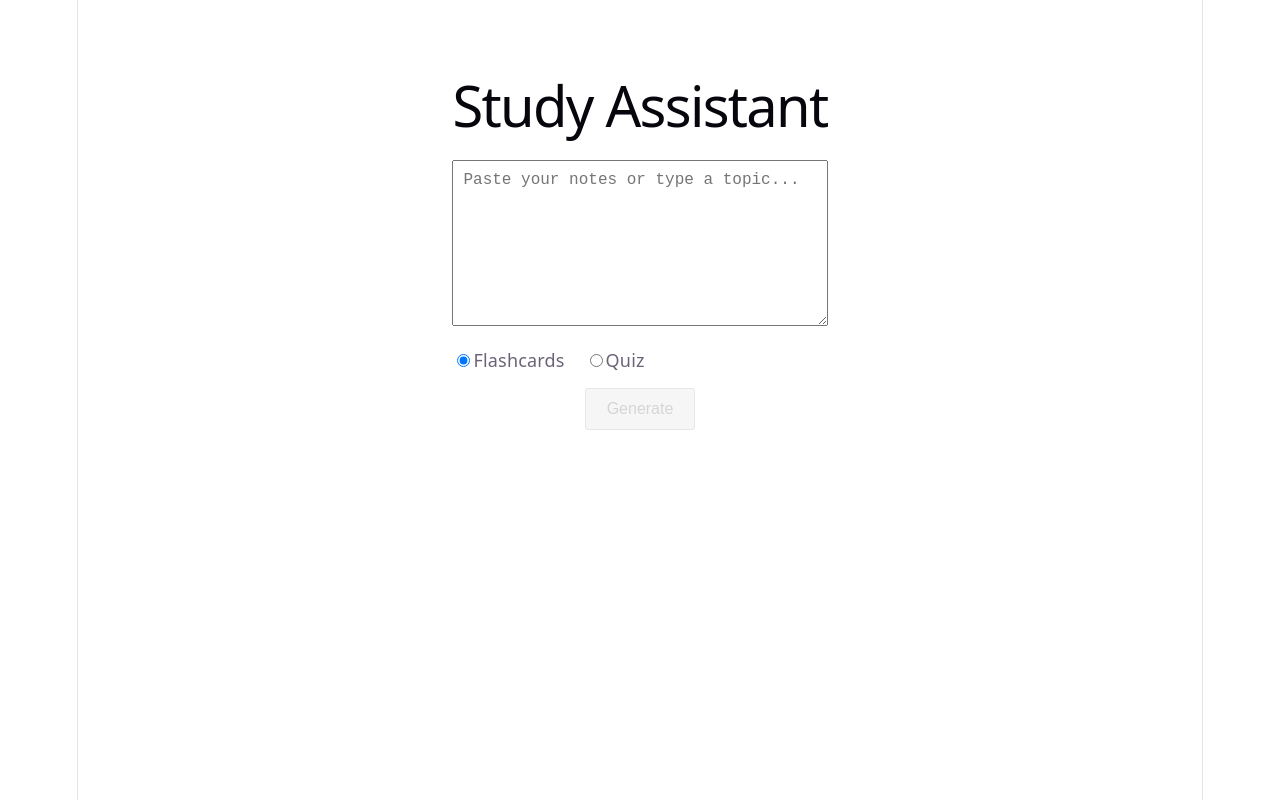
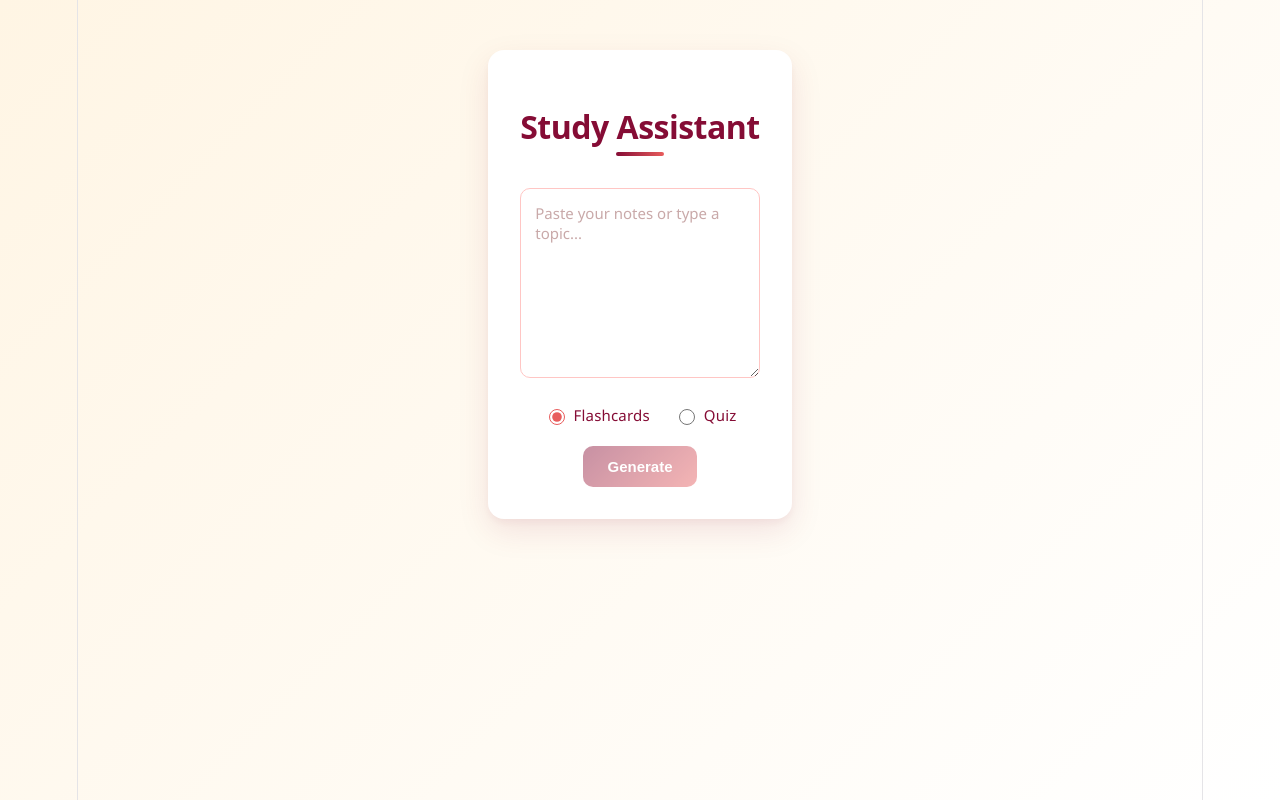
Before and after one commit to 02-08-2004/study-assistant, a React app in the folder frontend/: page / in a window 1280 px wide. Built offline with nearby package versions, Linux system fonts and the light colour scheme; the HTML template or start-up script is replaced by a standard one.

Commit message:
Apply burgundy/rose color palette and visual polish

```diff
--- a/frontend/src/App.css
+++ b/frontend/src/App.css
@@ -1,3 +1,10 @@
+:root {
+  --maroon: #850C35;
+  --rose: #E85C5C;
+  --blush: #FFC6C4;
+  --cream: #FFF5E4;
+}
+
 * {
   box-sizing: border-box;
 }
@@ -8,197 +15,155 @@ body {
   max-width: 100%;
 }
 
-.app {
-  overflow-wrap: break-word;
-  word-wrap: break-word;
+body {
+  background: linear-gradient(135deg, var(--cream) 0%, #fff 100%);
+  min-height: 100vh;
+  margin: 0;
 }
 
 .app {
-  max-width: 600px;
-  margin: 40px auto;
-  padding: 20px;
-  font-family: system-ui, sans-serif;
+  max-width: 620px;
+  margin: 50px auto;
+  padding: 32px;
+  font-family: 'Segoe UI', system-ui, -apple-system, sans-serif;
+  overflow-wrap: break-word;
+  word-wrap: break-word;
+  background: #ffffff;
+  border-radius: 16px;
+  box-shadow: 0 4px 6px rgba(133, 12, 53, 0.04), 0 12px 32px rgba(133, 12, 53, 0.10);
+}
+
+h1 {
+  text-align: center;
+  color: var(--maroon);
+  font-size: 32px;
+  font-weight: 700;
+  margin-bottom: 8px;
+  letter-spacing: -0.5px;
+}
+
+h1::after {
+  content: '';
+  display: block;
+  width: 48px;
+  height: 4px;
+  background: linear-gradient(90deg, var(--maroon), var(--rose));
+  border-radius: 2px;
+  margin: 12px auto 0;
 }
 
 textarea {
   width: 100%;
-  padding: 10px;
-  font-size: 16px;
+  padding: 14px;
+  font-size: 15px;
   box-sizing: border-box;
-  margin-top: 10px;
+  margin-top: 24px;
   resize: vertical;
   min-height: 100px;
   max-height: 250px;
+  border: 1.5px solid var(--blush);
+  border-radius: 10px;
+  font-family: inherit;
+  color: #333;
+  transition: border-color 0.2s, box-shadow 0.2s;
+}
+
+textarea:focus {
+  outline: none;
+  border-color: var(--rose);
+  box-shadow: 0 0 0 3px rgba(232, 92, 92, 0.15);
+}
+
+textarea::placeholder {
+  color: #c9a9a9;
 }
 
 .mode-select {
   display: flex;
-  gap: 20px;
-  margin: 15px 0;
+  gap: 24px;
+  margin: 18px 0;
+  justify-content: center;
+}
+
+.mode-select label {
+  display: flex;
+  align-items: center;
+  gap: 6px;
+  color: var(--maroon);
+  font-size: 15px;
+  cursor: pointer;
+}
+
+.mode-select input[type="radio"] {
+  accent-color: var(--rose);
+  width: 16px;
+  height: 16px;
+  cursor: pointer;
 }
 
 button {
-  padding: 10px 20px;
-  font-size: 16px;
+  padding: 12px 24px;
+  font-size: 15px;
+  font-weight: 600;
   cursor: pointer;
+  border: none;
+  border-radius: 10px;
+  background: linear-gradient(135deg, var(--maroon), var(--rose));
+  color: white;
+  transition: transform 0.15s, box-shadow 0.15s, opacity 0.15s;
+  box-shadow: 0 4px 12px rgba(232, 92, 92, 0.28);
+}
+
+button:hover:not(:disabled) {
+  transform: translateY(-1px);
+  box-shadow: 0 6px 16px rgba(232, 92, 92, 0.38);
+}
+
+button:active:not(:disabled) {
+  transform: translateY(0);
 }
 
 button:disabled {
-  opacity: 0.5;
+  opacity: 0.45;
   cursor: not-allowed;
+  box-shadow: none;
+}
+
+.app>button {
+  display: block;
+  margin: 0 auto;
 }
 
 .error-box {
-  margin-top: 15px;
-  padding: 10px;
-  background: #fee;
-  border: 1px solid #f99;
-  border-radius: 4px;
+  margin-top: 20px;
+  padding: 14px 16px;
+  background: #fff1f1;
+  border: 1px solid var(--blush);
+  border-radius: 10px;
+  color: var(--maroon);
+  text-align: center;
 }
 
-.debug-output {
-  margin-top: 20px;
-  background: #f4f4f4;
-  padding: 15px;
-  text-align: left;
-  overflow-x: auto;
-  border-radius: 4px;
+.error-box button {
+  margin-top: 10px;
+  background: linear-gradient(135deg, var(--rose), #f08080);
+  box-shadow: 0 4px 12px rgba(232, 92, 92, 0.25);
 }
 
-.flashcards {
-  margin-top: 20px;
-}
-
-.card {
-  border: 1px solid #ccc;
-  border-radius: 8px;
-  padding: 40px 20px;
-  min-height: 100px;
+.loading-box {
+  margin-top: 24px;
   display: flex;
   flex-direction: column;
   align-items: center;
-  justify-content: center;
-  cursor: pointer;
-  font-size: 18px;
-  text-align: center;
-  user-select: none;
-  overflow-wrap: break-word;
-  word-wrap: break-word;
-}
-
-.card .hint {
-  margin-top: 15px;
-  font-size: 12px;
-  color: #888;
-}
-
-.progress {
-  color: #666;
-  font-size: 14px;
-}
-
-.card-controls {
-  margin-top: 15px;
-  display: flex;
-  justify-content: center;
-  gap: 10px;
-}
-
-.quiz {
-  margin-top: 20px;
-  text-align: left;
-}
-
-.question-text {
-  font-size: 18px;
-  font-weight: 600;
-  margin: 15px 0;
-}
-
-.options {
-  display: flex;
-  flex-direction: column;
-  gap: 10px;
-}
-
-.option {
-  padding: 12px;
-  text-align: left;
-  border: 1px solid #ccc;
-  border-radius: 6px;
-  background: white;
-  cursor: pointer;
-  font-size: 15px;
-  overflow-wrap: break-word;
-  word-wrap: break-word;
-}
-
-.option:hover:not(:disabled) {
-  background: #f0f0f0;
-}
-
-.option.correct {
-  background: #d4f5d4;
-  border-color: #4caf50;
-}
-
-.option.incorrect {
-  background: #fcd6d6;
-  border-color: #e57373;
-}
-
-.next-btn {
-  margin-top: 20px;
-}
-
-.quiz-results {
-  margin-top: 20px;
-  text-align: left;
-}
-
-.score {
-  font-size: 18px;
-  font-weight: 600;
-}
-
-.wrong-list {
-  list-style: none;
-  padding: 0;
-}
-
-.wrong-list li {
-  border: 1px solid #eee;
-  border-radius: 6px;
-  padding: 12px;
-  margin-bottom: 10px;
-}
-
-.wrong-question {
-  font-weight: 600;
-}
-
-.your-answer {
-  color: #e57373;
-}
-
-.correct-answer {
-  color: #4caf50;
-}
-
-.loading-box {
-  margin-top: 20px;
-  display: flex;
-  flex-direction: column;
-  align-items: center;
-  gap: 10px;
-  color: #666;
+  gap: 12px;
+  color: #b98888;
 }
 
 .spinner {
-  width: 32px;
-  height: 32px;
-  border: 3px solid #eee;
-  border-top-color: #333;
+  width: 34px;
+  height: 34px;
+  border: 3px solid var(--blush);
+  border-top-color: var(--rose);
   border-radius: 50%;
   animation: spin 0.8s linear infinite;
 }
@@ -209,30 +174,232 @@ button:disabled {
   }
 }
 
+.debug-output {
+  margin-top: 20px;
+  background: var(--cream);
+  padding: 15px;
+  text-align: left;
+  overflow-x: auto;
+  border-radius: 10px;
+  font-size: 13px;
+}
+
+/* Flashcards */
+.flashcards {
+  margin-top: 28px;
+  animation: fadeIn 0.3s ease;
+}
+
+@keyframes fadeIn {
+  from {
+    opacity: 0;
+    transform: translateY(6px);
+  }
+
+  to {
+    opacity: 1;
+    transform: translateY(0);
+  }
+}
+
+.flashcards h2 {
+  text-align: center;
+  color: var(--maroon);
+  font-size: 22px;
+  margin-bottom: 4px;
+}
+
+.progress {
+  text-align: center;
+  color: #c99a9a;
+  font-size: 13px;
+  margin-bottom: 16px;
+}
+
+.card {
+  border: 1.5px solid var(--blush);
+  border-radius: 14px;
+  padding: 44px 24px;
+  min-height: 100px;
+  display: flex;
+  flex-direction: column;
+  align-items: center;
+  justify-content: center;
+  cursor: pointer;
+  font-size: 18px;
+  color: var(--maroon);
+  text-align: center;
+  user-select: none;
+  overflow-wrap: break-word;
+  word-wrap: break-word;
+  background: linear-gradient(145deg, var(--cream), #fff);
+  box-shadow: 0 2px 8px rgba(232, 92, 92, 0.08);
+  transition: box-shadow 0.2s, transform 0.15s;
+}
+
+.card:hover {
+  box-shadow: 0 6px 20px rgba(232, 92, 92, 0.18);
+  transform: translateY(-2px);
+}
+
+.card .hint {
+  margin-top: 18px;
+  font-size: 12px;
+  color: #d1a8a8;
+}
+
+.card-controls {
+  margin-top: 18px;
+  display: flex;
+  justify-content: center;
+  gap: 12px;
+}
+
+.card-controls button {
+  background: white;
+  color: var(--rose);
+  border: 1.5px solid var(--blush);
+  box-shadow: none;
+}
+
+.card-controls button:hover:not(:disabled) {
+  background: var(--cream);
+  box-shadow: none;
+}
+
+/* Quiz */
+.quiz {
+  margin-top: 28px;
+  text-align: left;
+  animation: fadeIn 0.3s ease;
+}
+
+.quiz h2 {
+  text-align: center;
+  color: var(--maroon);
+  font-size: 22px;
+}
+
+.question-text {
+  font-size: 17px;
+  font-weight: 600;
+  color: var(--maroon);
+  margin: 16px 0;
+}
+
+.options {
+  display: flex;
+  flex-direction: column;
+  gap: 10px;
+}
+
+.option {
+  padding: 13px 16px;
+  text-align: left;
+  border: 1.5px solid var(--blush);
+  border-radius: 10px;
+  background: white;
+  cursor: pointer;
+  font-size: 15px;
+  color: #333;
+  overflow-wrap: break-word;
+  word-wrap: break-word;
+  transition: background 0.15s, border-color 0.15s;
+}
+
+.option:hover:not(:disabled) {
+  background: var(--cream);
+  border-color: var(--rose);
+}
+
+.option.correct {
+  background: #e8f8ee;
+  border-color: #4caf50;
+  color: #2e7d32;
+}
+
+.option.incorrect {
+  background: #fdecea;
+  border-color: var(--rose);
+  color: var(--maroon);
+}
+
+.next-btn {
+  margin-top: 22px;
+}
+
+.quiz-results {
+  margin-top: 24px;
+  text-align: left;
+  animation: fadeIn 0.3s ease;
+}
+
+.quiz-results h2 {
+  color: var(--maroon);
+}
+
+.score {
+  font-size: 19px;
+  font-weight: 700;
+  color: var(--rose);
+}
+
+.quiz-results h3 {
+  color: var(--maroon);
+  margin-top: 20px;
+}
+
+.wrong-list {
+  list-style: none;
+  padding: 0;
+}
+
+.wrong-list li {
+  border: 1px solid var(--blush);
+  border-radius: 10px;
+  padding: 14px;
+  margin-bottom: 10px;
+  background: var(--cream);
+}
+
+.wrong-question {
+  font-weight: 600;
+  color: var(--maroon);
+}
+
+.your-answer {
+  color: var(--rose);
+  font-size: 14px;
+}
+
+.correct-answer {
+  color: #4caf50;
+  font-size: 14px;
+}
+
+/* Mobile */
 @media (max-width: 600px) {
   .app {
     margin: 20px auto;
-    padding: 15px;
+    padding: 20px;
+    border-radius: 12px;
   }
 
   h1 {
-    font-size: 28px;
+    font-size: 26px;
   }
 
   textarea {
     font-size: 16px;
-    /* prevents iOS auto-zoom on focus */
   }
 
   .mode-select {
-    gap: 15px;
-    font-size: 15px;
+    gap: 16px;
+    font-size: 14px;
   }
 
-  button {
+  .app>button {
     width: 100%;
-    padding: 12px;
-    font-size: 16px;
   }
 
   .card-controls {
```
